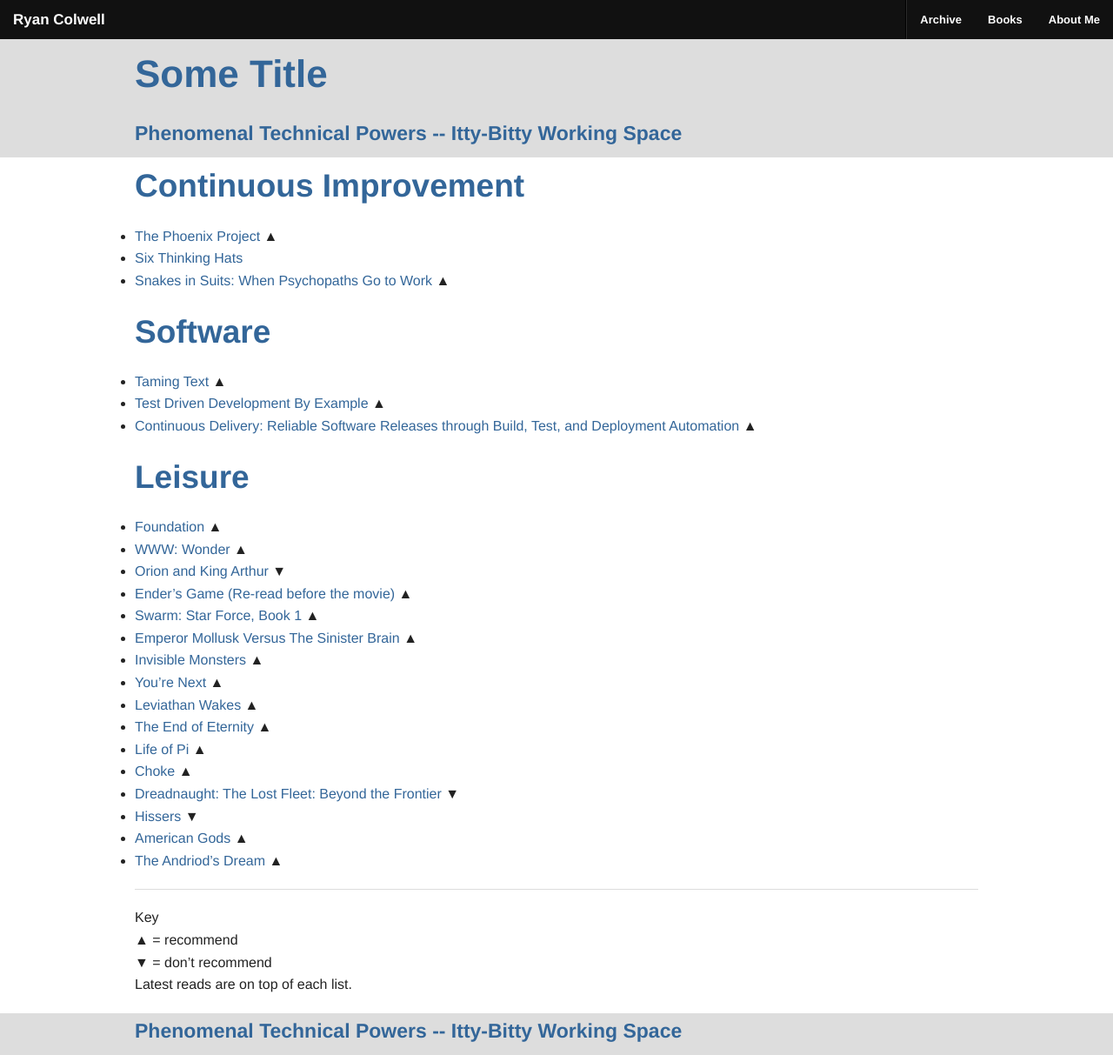
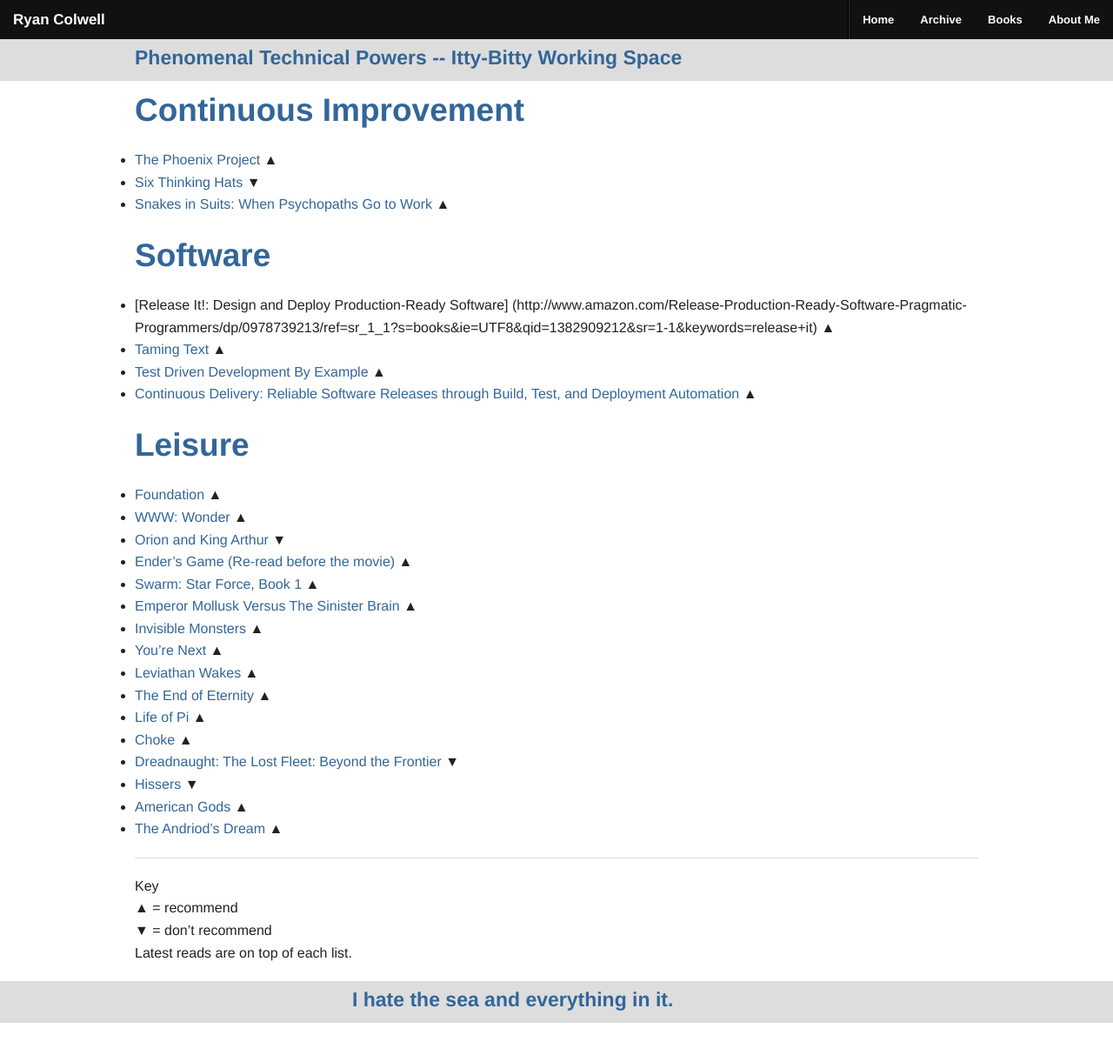
Before and after one commit to ryanco/ryanco.github.io, a Jekyll site: the page built from Books/index.md, in a window 1280 px wide. Shown: the whole page at 87% size. Built offline with Jekyll 4.4.1, drawn with Linux system fonts in a browser that asks for light colours; Markdown is read by kramdown in place of the engine named in the settings; after the commit the page ends 1176 px from its top, so only the background shows below that.

```diff
--- a/Books/index.md
+++ b/Books/index.md
@@ -5,10 +5,11 @@ title: Books
 
 ##Continuous Improvement
 * [The Phoenix Project](http://www.amazon.com/Phoenix-Project-DevOps-Helping-Business/dp/0988262592/ref=sr_1_1?s=books&ie=UTF8&qid=1380195697&sr=1-1&keywords=the+phoenix+project) &#9650;
-* [Six Thinking Hats](http://www.amazon.com/Six-Thinking-Hats-Edward-Bono/dp/0316178314/ref=sr_1_1?s=books&ie=UTF8&qid=1369672406&sr=1-1&keywords=six+thinking+hats)
+* [Six Thinking Hats](http://www.amazon.com/Six-Thinking-Hats-Edward-Bono/dp/0316178314/ref=sr_1_1?s=books&ie=UTF8&qid=1369672406&sr=1-1&keywords=six+thinking+hats) &#9660;
 * [Snakes in Suits: When Psychopaths Go to Work](http://www.amazon.com/Snakes-Suits-When-Psychopaths-ebook/dp/B000QUCOAS/ref=tmm_kin_title_0?ie=UTF8&qid=1364861355&sr=1-1) &#9650;
 
 ##Software
+* [Release It!: Design and Deploy Production-Ready Software] (http://www.amazon.com/Release-Production-Ready-Software-Pragmatic-Programmers/dp/0978739213/ref=sr_1_1?s=books&ie=UTF8&qid=1382909212&sr=1-1&keywords=release+it) &#9650;
 * [Taming Text](http://www.amazon.com/Taming-Text-Find-Organize-Manipulate/dp/193398838X/ref=sr_1_1?ie=UTF8&qid=1376783350&sr=8-1&keywords=taming+text) &#9650;
 * [Test Driven Development By Example](http://www.amazon.com/Test-Driven-Development-Kent-Beck/dp/0321146530/ref=sr_1_1?s=books&ie=UTF8&qid=1364861162&sr=1-1&keywords=test+driven+development+by+example) &#9650;
 * [Continuous Delivery: Reliable Software Releases through Build, Test, and Deployment Automation](http://www.amazon.com/gp/product/0321601912/ref=oh_details_o09_s00_i00?ie=UTF8&psc=1) &#9650;
--- a/_config.yml
+++ b/_config.yml
@@ -1,6 +1,7 @@
 name: Ryan Colwell
 title: Some Title
 tagline: Phenomenal Technical Powers -- Itty-Bitty Working Space
+footerline: I hate the sea and everything in it.
 markdown: redcarpet
 pygments: true
 
--- a/_layouts/default.html
+++ b/_layouts/default.html
@@ -36,6 +36,7 @@
 		    <!-- Right Nav Section -->
 			<ul class="right">
 				<li class="divider hide-for-small"></li>
+				<li><a href="{{ site.url }}">Home</a>
 				<li><a href="{{ site.url }}/Archive">Archive</a>
 				<li><a href="{{ site.url }}/Books">Books</a>
 				<li><a href="{{ site.url }}/AboutMe">About Me</a>
@@ -46,7 +47,6 @@
 	    <header class="bg-gray header-font">
 	      <div class="row">
 	        <div class="twelve columns">
-	          <h1 class="hide-for-small">{{ site.title }}</h1>
 	          <h4 class="hide-for-small">{{ site.tagline }}</h4>
 	        </div>
 	      </div>
@@ -60,8 +60,8 @@
 
   	    <footer class="bg-gray header-font">
   	      <div class="row">
-  	        <div class="twelve columns">
-  	          <h4 class="hide-for-small">{{ site.tagline }}</h4>
+  	        <div class="small-6 large-centered columns">
+  	          <h4 class="hide-for-small">{{ site.footerline }}</h4>
   	        </div>
   	      </div>
   	    </foote>
--- a/_posts/2013-07-21-being-principled.markdown
+++ b/_posts/2013-07-21-being-principled.markdown
@@ -1,5 +1,5 @@
 ---
-layout: default
+layout: post
 title: Being Principled
 date: 2013-07-21 00:00:00
 ---
```
Also changed, not shown: _layouts/page.html (added, +9 -0 lines), _posts/2013-07-25-jeff-testworthy.markdown (added, +24 -0 lines), img/posts/TDD.png (added).
